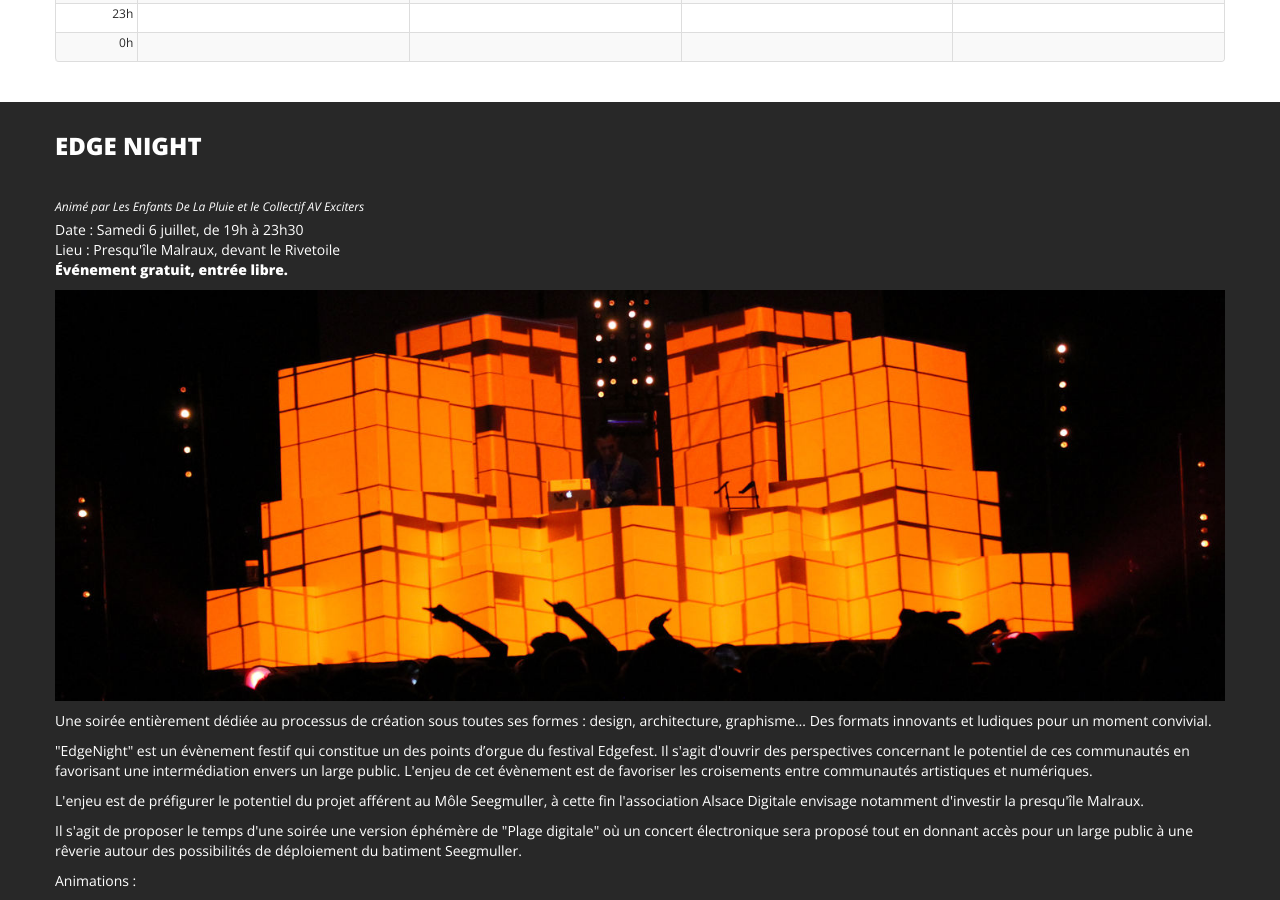
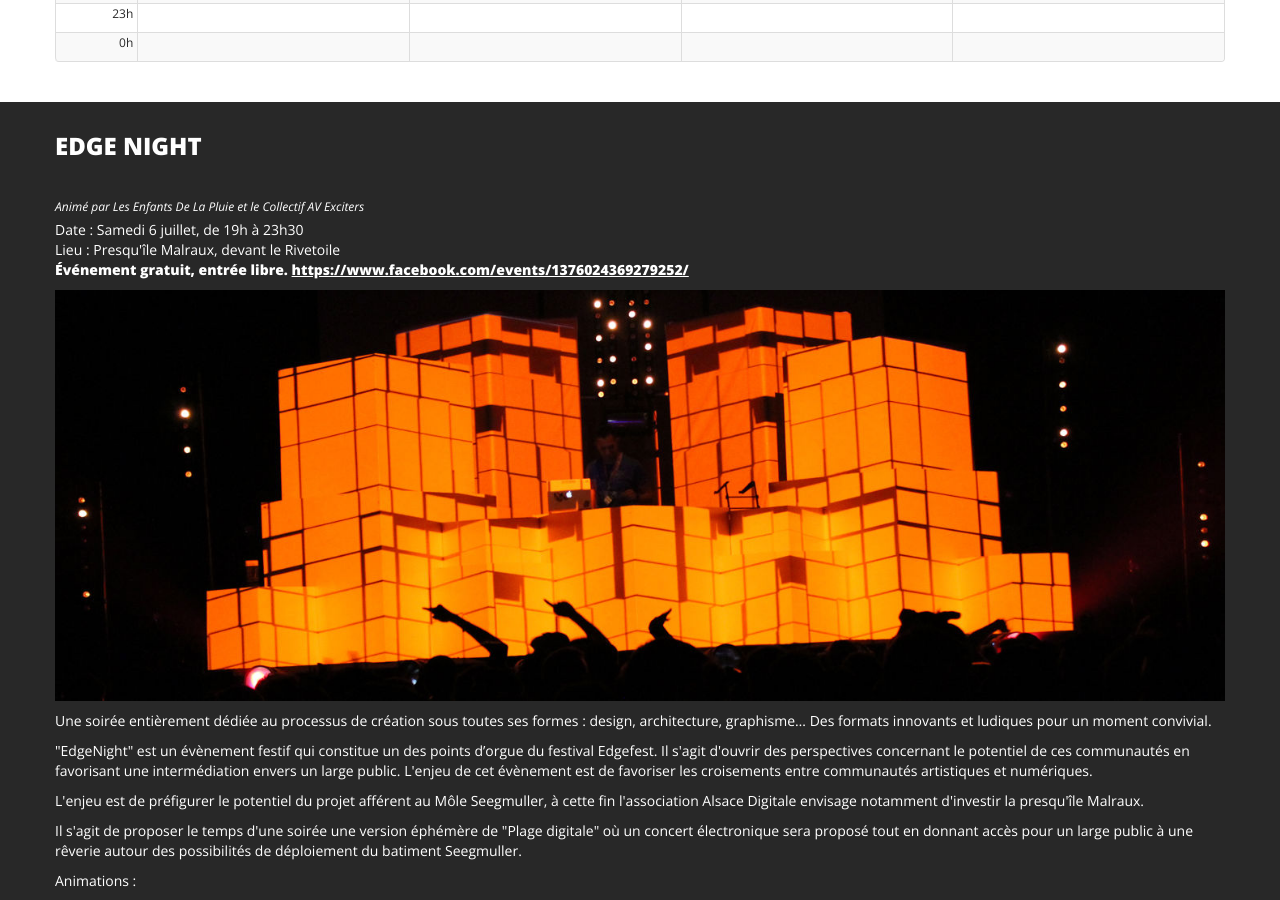
Before and after one commit to AlsaceDigitale/edgefest, a Jekyll site: the page built from edgenight.html, in a window 1280 px wide and 900 px high, scrolled down 1974 px. Built offline with Jekyll 4.4.1, drawn with Linux system fonts in a browser that asks for light colours; some web fonts are replaced.

Commit message:
FB event for EdgeNight

```diff
--- a/_includes/edgenight.html
+++ b/_includes/edgenight.html
@@ -7,7 +7,7 @@
         <p class="anim">Animé par Les Enfants De La Pluie et le Collectif AV Exciters</p>
         <p class="date">Date : Samedi 6 juillet, de 19h à 23h30</p>
         <p class="venue">Lieu : Presqu'île Malraux, devant le Rivetoile</p>
-        <p class="type">Événement gratuit, entrée libre.</p>
+        <p class="type">Événement gratuit, entrée libre. <a href="Indiquez votre présence sur l'événement Facebook !">https://www.facebook.com/events/1376024369279252/</a></p>
         <p>
           <img src="/img/edgenight1.jpg" />
         </p>
```
